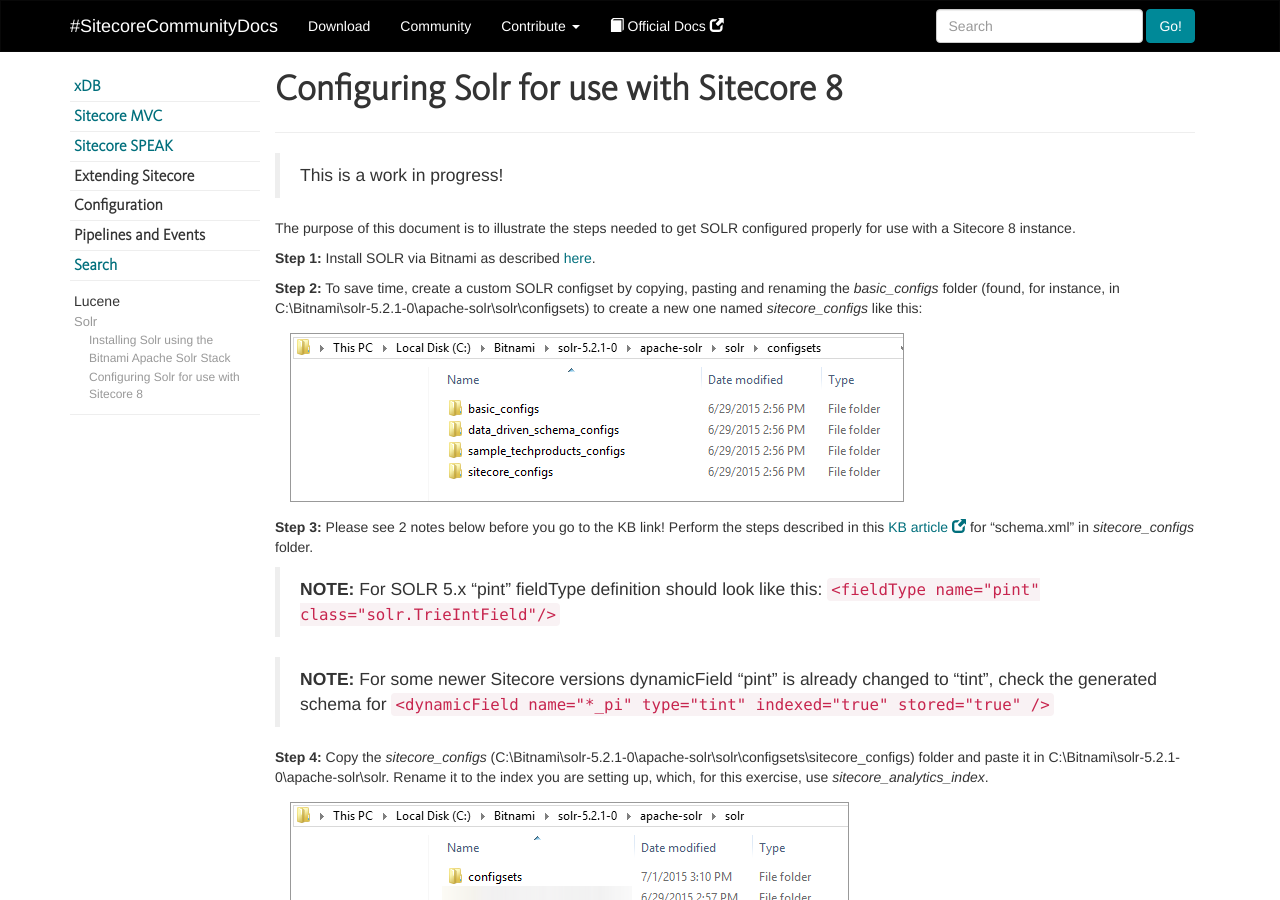
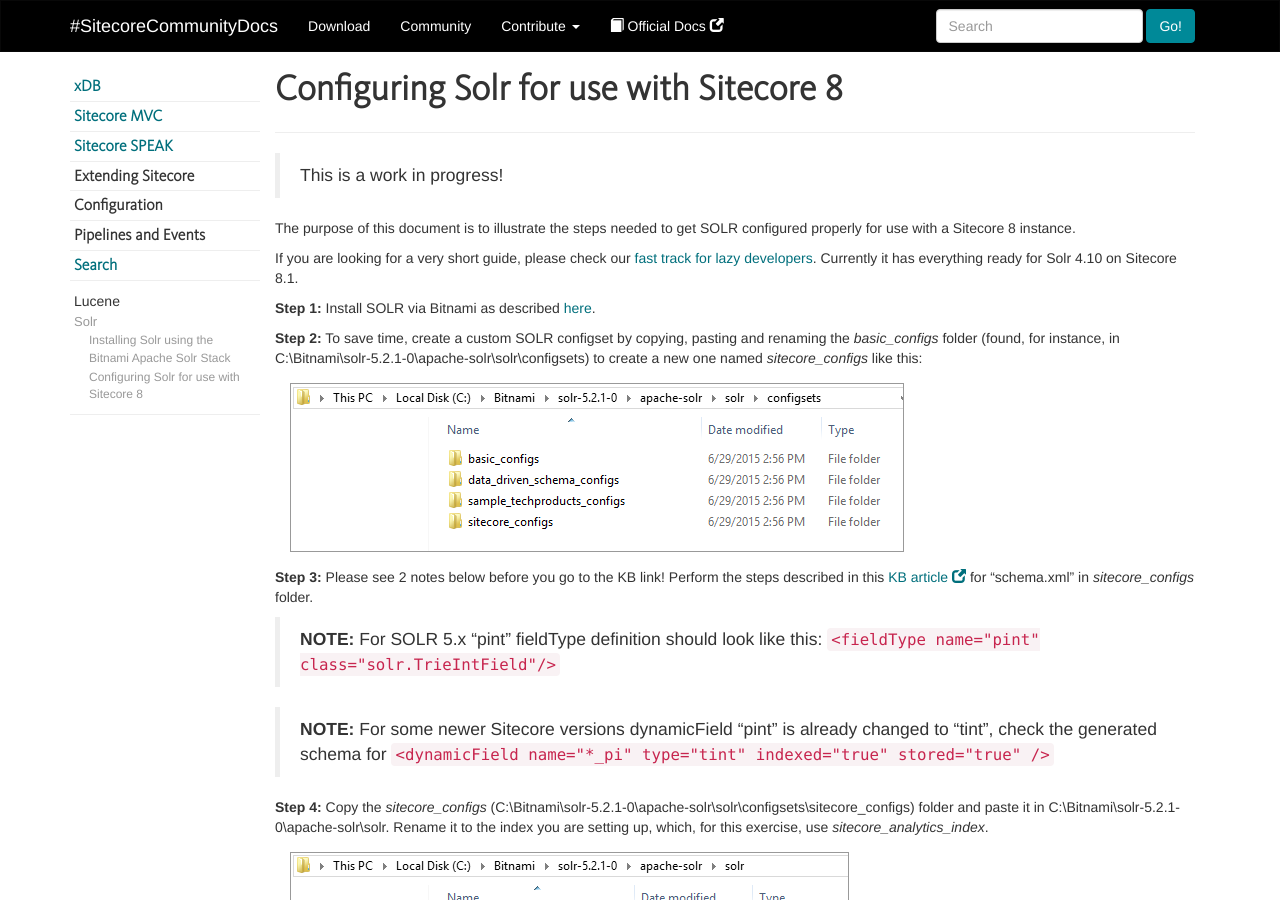
Before and after one commit to Sitecore-Community/docs, a Jekyll site: the page built from search/solr/Configuring-Solr-for-use-with-Sitecore-8/index.md, in a window 1280 px wide and 900 px high. Built offline with Jekyll 4.4.1, drawn with Linux system fonts in a browser that asks for light colours; nearby versions of some CDN libraries; a script that is not in the unit is left out; comment, search, counter and statistics services are not loaded.

Commit message:
added a link to fast track

```diff
--- a/search/solr/Configuring-Solr-for-use-with-Sitecore-8/index.md
+++ b/search/solr/Configuring-Solr-for-use-with-Sitecore-8/index.md
@@ -7,6 +7,8 @@
 > This is a work in progress!
 
 The purpose of this document is to illustrate the steps needed to get SOLR configured properly for use with a Sitecore 8 instance.
+
+If you are looking for a very short guide, please check our [fast track for lazy developers]({{ site.baseurl }}/search/solr/fast-track-solr-for-lazy-developers/). Currently it has everything ready for Solr 4.10 on Sitecore 8.1.
 
 **Step 1:** Install SOLR via Bitnami as described  [here]({{ site.baseurl }}/search/solr/installing-solr-using-the-bitnami-apache-solr-stack/).
 
```
